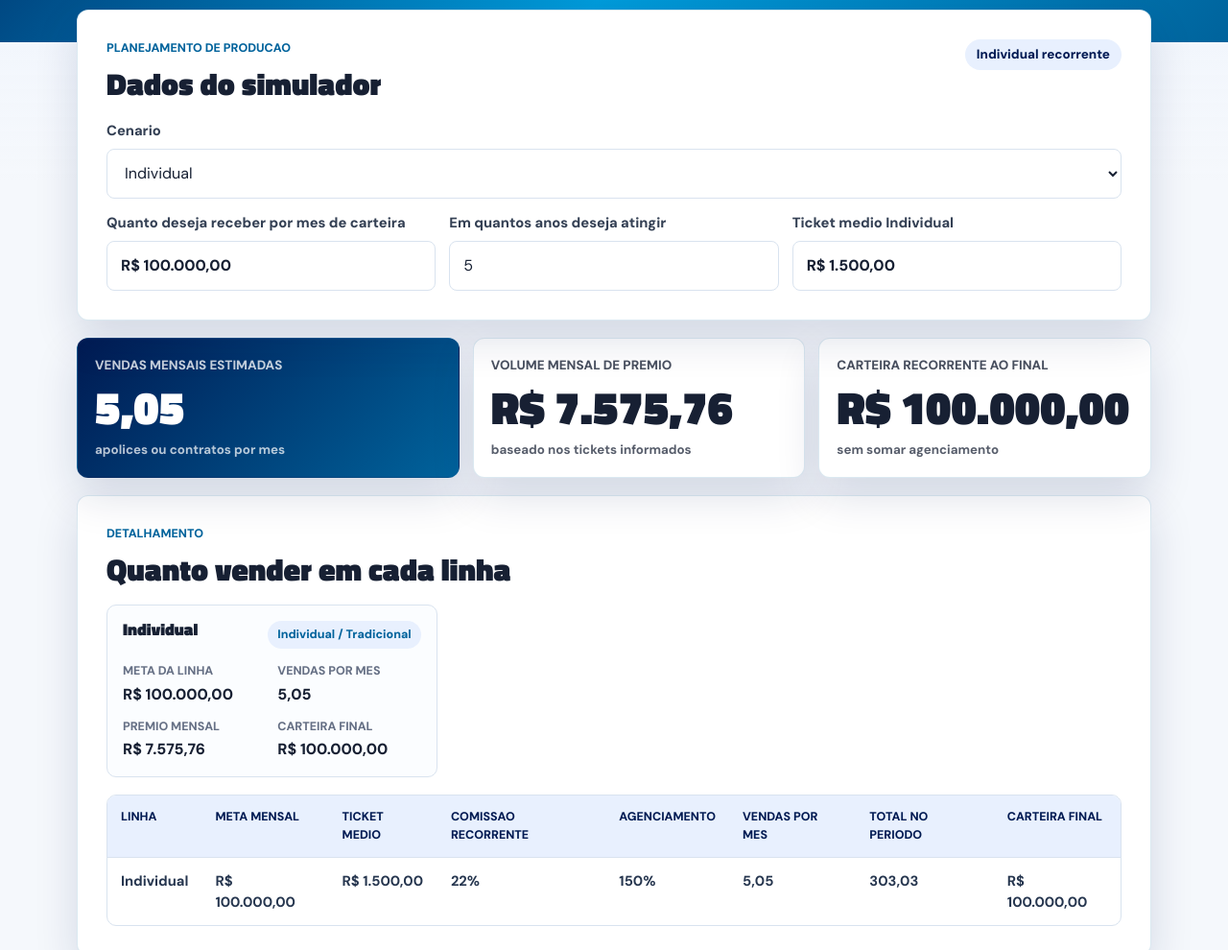
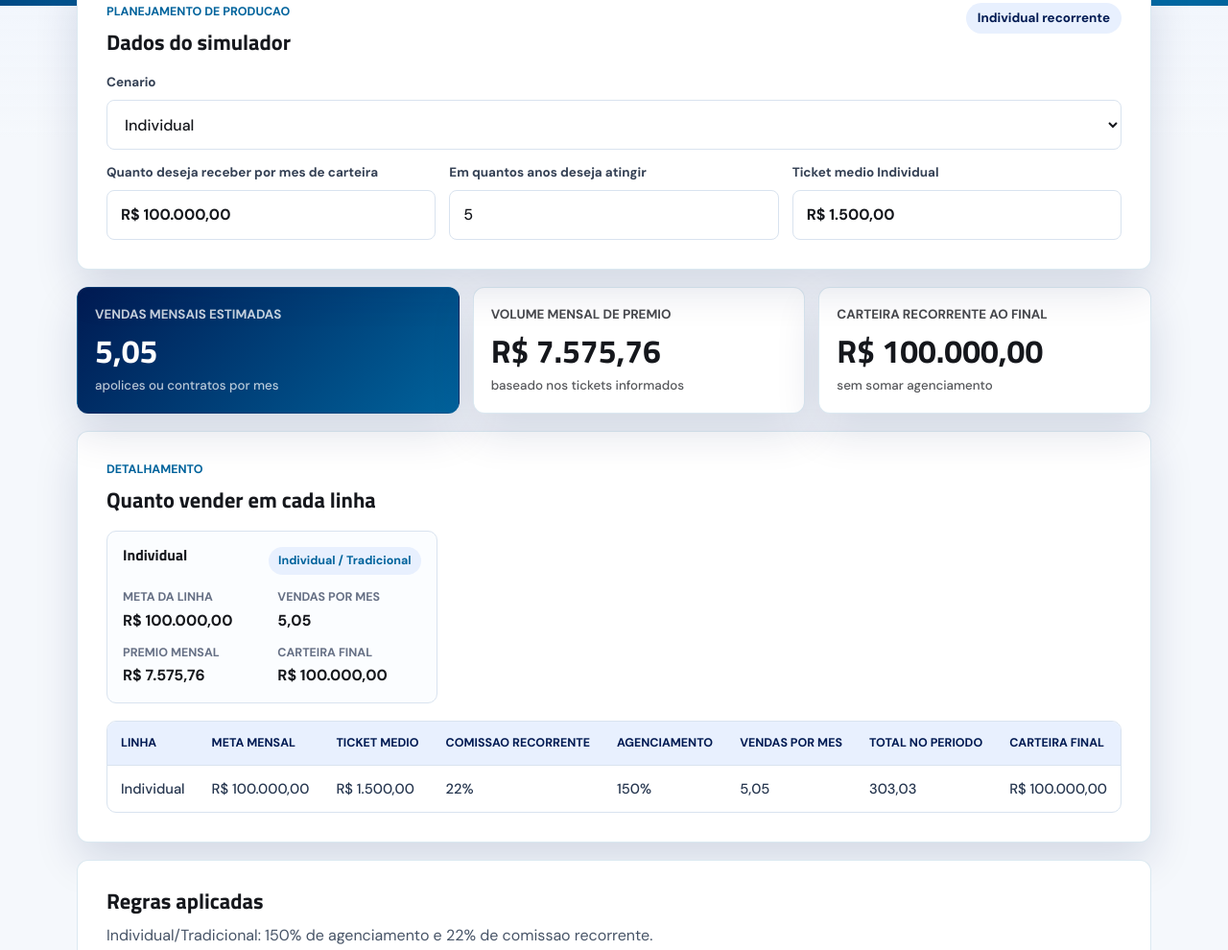
Before and after one commit to josecarlosexecutivo-ship-it/simulador, a website: page index.html in a window 1280 px wide. Shown: the part 342-1332 px from the top of the page at 96% size. Drawn offline with Linux system fonts and the light colour scheme.

Commit message:
Ajusta tipografia e paleta ao guia MAG

```diff
--- a/styles.css
+++ b/styles.css
@@ -4,13 +4,11 @@
   --mag-blue-mid: #0046b8;
   --mag-accent: #0087d1;
   --mag-light: #e8f0fe;
-  --ink: #172033;
+  --ink: #15171c;
   --muted: #667085;
   --line: #d9e3ef;
   --surface: #ffffff;
   --soft: #f5f8fc;
-  --green: #008a5b;
-  --orange: #f58220;
   --shadow: 0 18px 46px rgba(0, 26, 82, 0.14);
   --radius: 12px;
 }
@@ -96,7 +94,7 @@ select {
   margin: 0 0 10px;
   color: rgba(255, 255, 255, 0.78);
   font-size: 0.78rem;
-  font-weight: 800;
+  font-weight: 700;
   letter-spacing: 0;
   text-transform: uppercase;
 }
@@ -119,25 +117,25 @@ h3 {
 }
 
 h1 {
-  font-size: clamp(2.15rem, 9vw, 4.8rem);
-  font-weight: 900;
+  font-size: clamp(1.7rem, 7vw, 3.1rem);
+  font-weight: 700;
 }
 
 h2 {
-  font-size: clamp(1.35rem, 5vw, 2rem);
-  font-weight: 800;
+  font-size: clamp(1.15rem, 4.5vw, 1.4rem);
+  font-weight: 700;
 }
 
 h3 {
-  font-size: 1.08rem;
-  font-weight: 800;
+  font-size: 0.98rem;
+  font-weight: 700;
 }
 
 .hero__copy p:last-child {
   max-width: 640px;
   margin: 14px 0 0;
   color: rgba(255, 255, 255, 0.9);
-  font-size: clamp(1rem, 3.5vw, 1.18rem);
+  font-size: clamp(0.92rem, 3vw, 1rem);
 }
 
 .page-shell {
@@ -179,7 +177,7 @@ h3 {
   color: var(--mag-blue-dark);
   background: var(--mag-light);
   font-size: 0.84rem;
-  font-weight: 800;
+  font-weight: 600;
   white-space: nowrap;
 }
 
@@ -197,8 +195,8 @@ h3 {
 
 .field span {
   color: #344054;
-  font-size: 0.92rem;
-  font-weight: 800;
+  font-size: 0.84rem;
+  font-weight: 600;
 }
 
 input,
@@ -210,6 +208,7 @@ select {
   padding: 12px 14px;
   color: var(--ink);
   background: #fff;
+  font-weight: 500;
   outline: 0;
 }
 
@@ -220,7 +219,7 @@ select:focus {
 }
 
 .money-input {
-  font-weight: 800;
+  font-weight: 700;
 }
 
 .field[hidden],
@@ -250,7 +249,7 @@ select:focus {
   margin-bottom: 10px;
   color: inherit;
   font-size: 0.84rem;
-  font-weight: 800;
+  font-weight: 600;
   opacity: 0.78;
   text-transform: uppercase;
 }
@@ -259,8 +258,8 @@ select:focus {
   display: block;
   color: inherit;
   font-family: "Titillium Web", Arial, sans-serif;
-  font-size: clamp(2rem, 8vw, 3rem);
-  font-weight: 900;
+  font-size: clamp(1.55rem, 7vw, 2.1rem);
+  font-weight: 700;
   line-height: 1;
   overflow-wrap: anywhere;
 }
@@ -270,7 +269,7 @@ select:focus {
   margin-top: 10px;
   color: inherit;
   opacity: 0.72;
-  font-weight: 700;
+  font-weight: 500;
 }
 
 .line-cards {
@@ -305,7 +304,7 @@ select:focus {
   color: var(--mag-blue);
   background: var(--mag-light);
   font-size: 0.78rem;
-  font-weight: 900;
+  font-weight: 600;
   white-space: nowrap;
 }
 
@@ -319,13 +318,13 @@ select:focus {
 .line-card dt {
   color: var(--muted);
   font-size: 0.78rem;
-  font-weight: 800;
+  font-weight: 600;
   text-transform: uppercase;
 }
 
 .line-card dd {
   margin: 3px 0 0;
-  font-weight: 900;
+  font-weight: 700;
   overflow-wrap: anywhere;
 }
 
@@ -354,14 +353,14 @@ th {
   color: var(--mag-blue-dark);
   background: var(--mag-light);
   font-size: 0.78rem;
-  font-weight: 900;
+  font-weight: 600;
   text-transform: uppercase;
 }
 
 td {
   color: #26364f;
   font-size: 0.92rem;
-  font-weight: 700;
+  font-weight: 500;
 }
 
 tbody tr:last-child td {
```
